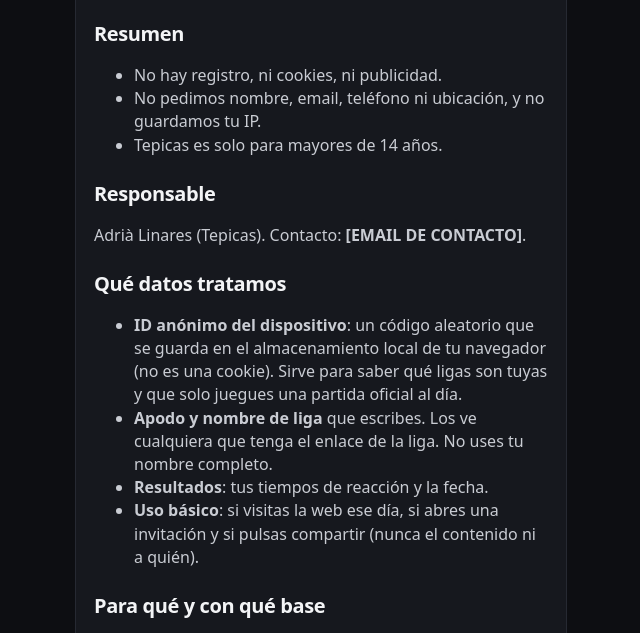
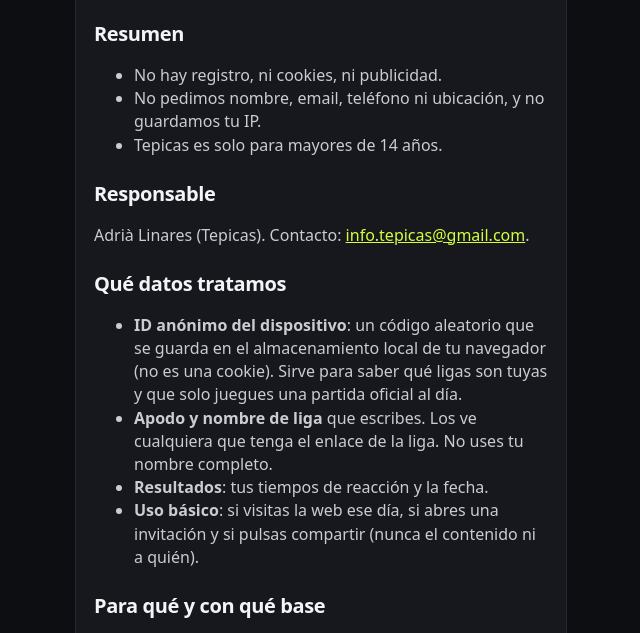
Before and after one commit to adrialinares4/tepicas, a website: page public/privacidad.html in a window 1280 px wide. Shown: the part 167-800 px from the top of the page, without its empty margins (319-959 px from the left). Drawn offline with Linux system fonts and the light colour scheme.

Commit message:
Privacidad: email de contacto
Co-Authored-By: Claude Opus 5.5 <noreply@anthropic.com>
Claude-Session: https://claude.ai/code/session_01SdTNVAfUTdvZJNcRPALHbS

```diff
--- a/public/privacidad.html
+++ b/public/privacidad.html
@@ -25,7 +25,7 @@
     </ul>
 
     <h2>Responsable</h2>
-    <p>Adrià Linares (Tepicas). Contacto: <!-- TODO: poner email real --><b>[EMAIL DE CONTACTO]</b>.</p>
+    <p>Adrià Linares (Tepicas). Contacto: <a href="mailto:info.tepicas@gmail.com">info.tepicas@gmail.com</a>.</p>
 
     <h2>Qué datos tratamos</h2>
     <ul>
```
